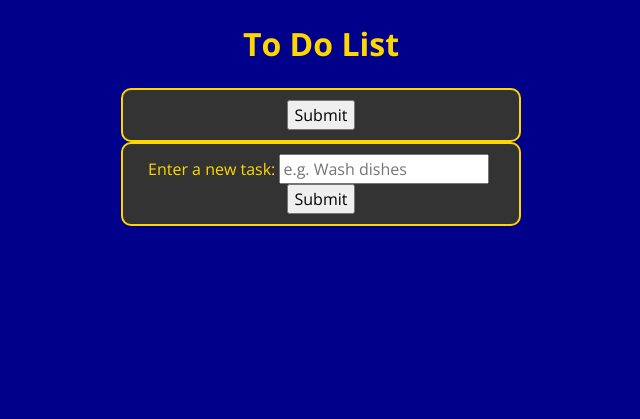
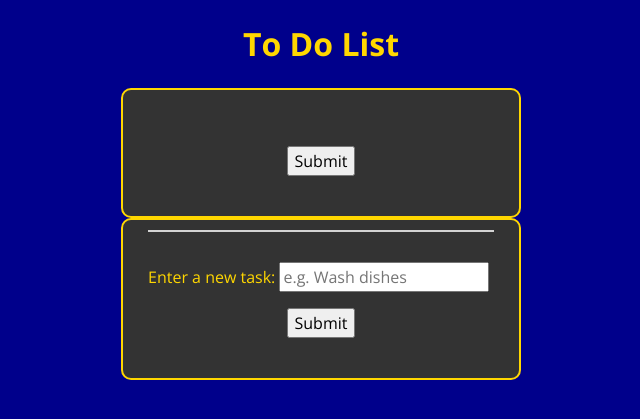
Before and after one commit to gtrspctr/to_do_list, a Flask app: page / in a window 1280 px wide. Shown: the top 419 px of the page, without its empty margins (319-959 px from the left). Run offline with Flask 3, Linux system fonts and the light colour scheme.

Commit message:
Update app.css

```diff
--- a/website/static/stylesheets/app.css
+++ b/website/static/stylesheets/app.css
@@ -79,18 +79,39 @@ section {
     min-width: 400px;
 }
 
+form {
+  padding: 30px 0;
+}
+
 .button {
     text-align: center;
+    padding-top: 1em;
     margin: 0 auto;
 }
 
 .delete_task {
-  color: red;
-  text-decoration: none;
-  margin-left: 10px;
+    color: red;
+    text-decoration: none;
+    margin-left: 10px;
 }
 
 .delete_task:hover {
-  color: darkred;
-  cursor: pointer;
+    color: darkred;
+    cursor: pointer;
 }
+
+#new_task_form {
+    border-top: 2px solid lightgray;
+}
+
+#new_task_form label {
+  align-items: start;
+}
+
+#new_task_form input {
+  align-items: end;
+}
+
+#new_task_container {
+  display: flex;
+}
```
